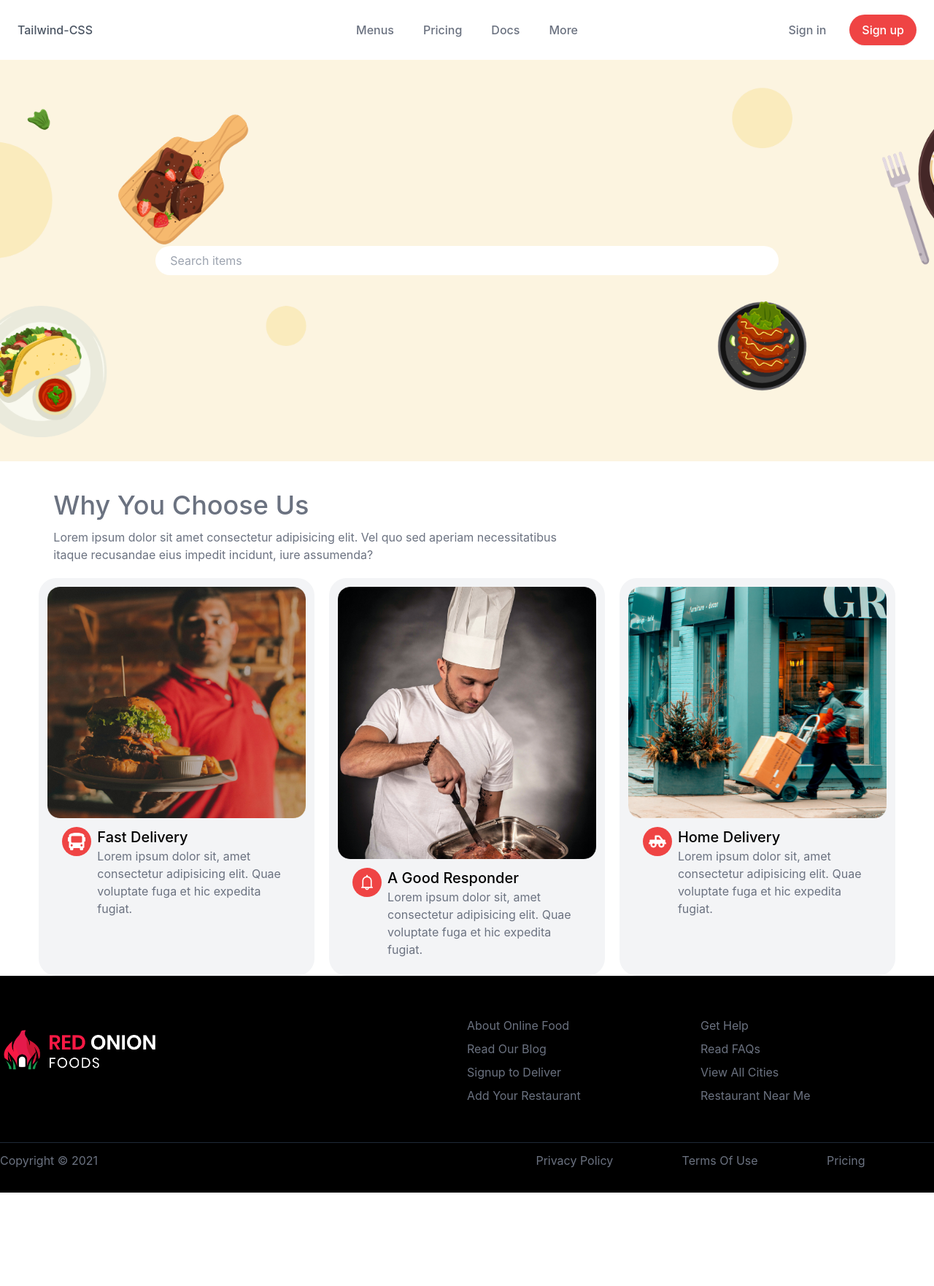
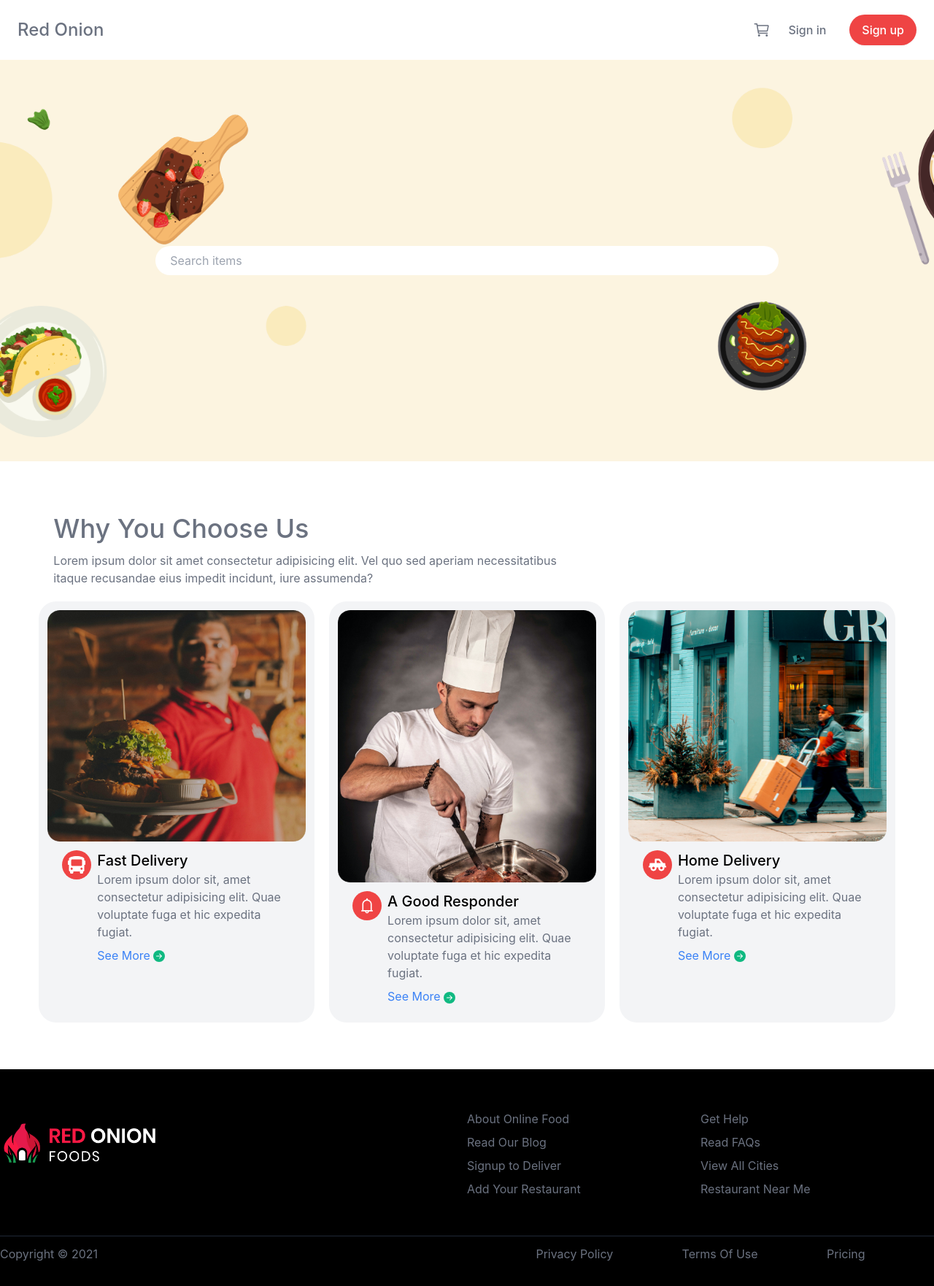
Before and after one commit to Jobayer-Majumder/red-onion, a React (Create React App) app: page / in a window 1280 px wide. Shown: the whole page at 73% size. Before the commit the page ends 1634 px from the top, so only its background shows below. Built offline with nearby package versions, Linux system fonts and the light colour scheme.

Commit message:
polished navbar

```diff
--- a/src/componets/footer/Footer.jsx
+++ b/src/componets/footer/Footer.jsx
@@ -17,25 +17,29 @@ const Footer = () => {
                             <div className="left">
                                 {
                                     footerDataColLeft.map((link, index) =>
-                                        <li className='list-none py-1' key={index++}>
-                                            {link.title}
-                                        </li>
+                                        <>
+                                            <a href={link.link}>
+                                                <li className='list-none py-1' key={index++}>{link.title}</li>
+                                            </a>
+                                        </>
                                     )
                                 }
                             </div>
                             <div className="right">
                                 {
                                     footerDataColRight.map((link, index) =>
-                                        <li className='list-none py-1' key={index++}>
-                                            {link.title}
-                                        </li>
+                                        <>
+                                            <a href={link.link}>
+                                                <li className='list-none py-1' key={index++}>{link.title}</li>
+                                            </a>
+                                        </>
                                     )
                                 }
                             </div>
                         </div>
                     </div>
                     <div className="pt-12">
-                        <hr className='border-gray-800'/>
+                        <hr className='border-gray-800' />
                         <div className="grid grid-cols-2 pt-3">
                             <div className="text-gray-500">
                                 <p>Copyright © {new Date().getFullYear()}</p>
@@ -43,7 +47,11 @@ const Footer = () => {
                             <div className="flex justify-evenly text-gray-500">
                                 {
                                     bottomData.map((link, index) =>
-                                        <li className='list-none' key={index++}>{link.title}</li>
+                                        <>
+                                            <a href={link.link}>
+                                                <li className='list-none' key={index++}>{link.title}</li>
+                                            </a>
+                                        </>
                                     )
                                 }
                             </div>
--- a/src/componets/navbar/Navbar.jsx
+++ b/src/componets/navbar/Navbar.jsx
@@ -1,4 +1,6 @@
 import React from 'react';
+import { IoCartOutline } from 'react-icons/io5';
+
 
 const Navbar = () => {
     return (
@@ -8,7 +10,7 @@ const Navbar = () => {
                     <div className="flex justify-between items-center py-5 md:justify-start md:space-x-10">
                         <div className="flex justify-start lg:w-0 lg:flex-1">
                             <a href="/">
-                                <span className="font-medium text-gray-600">Tailwind-CSS</span>
+                                <span className="font-medium text-gray-500 hover:text-gray-900 text-2xl">Red Onion</span>
                             </a>
                         </div>
                         <div className="-mr-2 -my-2 md:hidden">
@@ -16,7 +18,7 @@ const Navbar = () => {
                                 <span className="sr-only">Open menu</span>
                             </button>
                         </div>
-                        <nav className="hidden md:flex space-x-10">
+                        {/* <nav className="hidden md:flex space-x-10">
                             <a href="/" className='text-base font-medium text-gray-500 hover:text-gray-900'>Menus</a>
 
                             <a href="/" className="text-base font-medium text-gray-500 hover:text-gray-900">
@@ -26,9 +28,10 @@ const Navbar = () => {
                                 Docs
                             </a>
                             <a href="/" className='text-base font-medium text-gray-500 hover:text-gray-900'>More</a>
-                        </nav>
+                        </nav> */}
                         <div className="hidden md:flex items-center justify-end md:flex-1 lg:w-0">
-                            <a href="/" className="whitespace-nowrap text-base font-medium text-gray-500 hover:text-gray-900">
+                            <a href="/" className='whitespace-nowrap text-gray-500 hover:text-gray-900 text-2xl'><IoCartOutline /> </a>
+                            <a href="/" className="ml-6 whitespace-nowrap text-base font-medium text-gray-500 hover:text-gray-900">
                                 Sign in
                             </a>
                             <a href="/" className="ml-8 whitespace-nowrap inline-flex items-center justify-center px-4 py-2 border border-transparent rounded-full shadow-sm text-base font-medium text-white bg-red-500 hover:bg-red-600">
--- a/src/componets/whyChooseUs/SingleChooseUs.jsx
+++ b/src/componets/whyChooseUs/SingleChooseUs.jsx
@@ -1,5 +1,5 @@
 import React from 'react';
-
+import { BsArrowRightShort } from 'react-icons/bs';
 
 
 const SingleChooseUs = ({ chooseUs }) => {
@@ -14,10 +14,14 @@ const SingleChooseUs = ({ chooseUs }) => {
                         <h5 className='text-2xl bg-red-500 text-white p-2 rounded-full'>{icon}</h5>
                     </div>
                     <div>
-                    <h5 className='text-xl font-medium'>{name}</h5>
-                    <ps className='text-gray-500'>{desc}</ps>
+                        <h5 className='text-xl font-medium'>{name}</h5>
+                        <ps className='text-gray-500'>{desc}</ps>
+                        <a href="/" className='text-blue-500'>
+                            <p className='mt-2'>
+                                See More <BsArrowRightShort className='text-white inline bg-green-500 rounded-full'/>
+                            </p>
+                        </a>
                     </div>
-
                 </div>
             </div>
         </>
--- a/src/componets/whyChooseUs/WhyChooseUs.jsx
+++ b/src/componets/whyChooseUs/WhyChooseUs.jsx
@@ -5,7 +5,7 @@ import SingleChooseUs from './SingleChooseUs';
 const WhyChooseUs = () => {
     return (
         <>
-            <section>
+            <section className=' pt-8 pb-16'>
                 <div className="container mx-auto pt-5">
                     <div className="w-11/12 mx-auto px-5 py-5">
                         <h1 className='mb-3 text-2xl md:text-4xl font-medium text-gray-500'>Why You Choose Us</h1>
```
Also changed, not shown: 1 other file (tests, documents, lock files or other folders).
